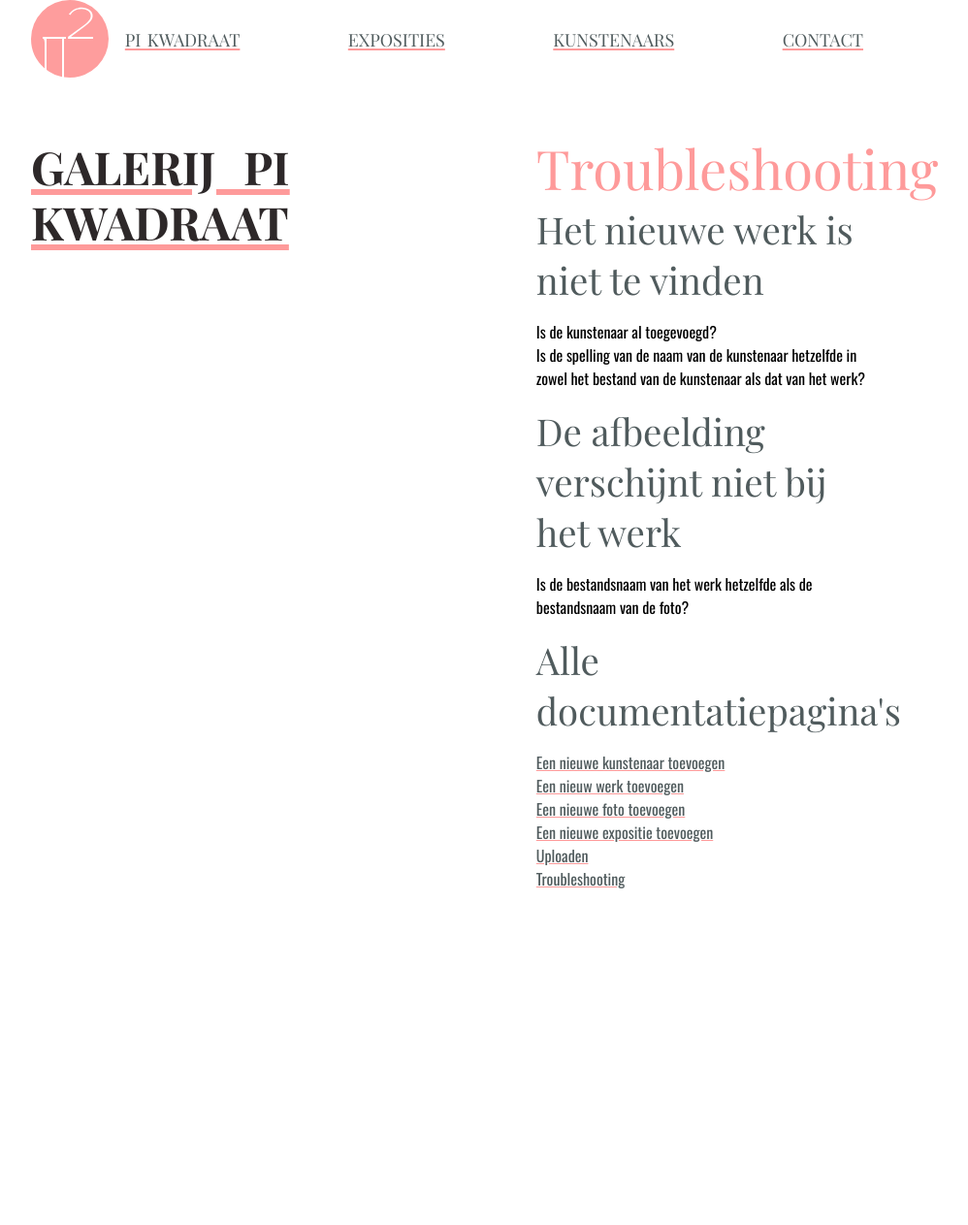
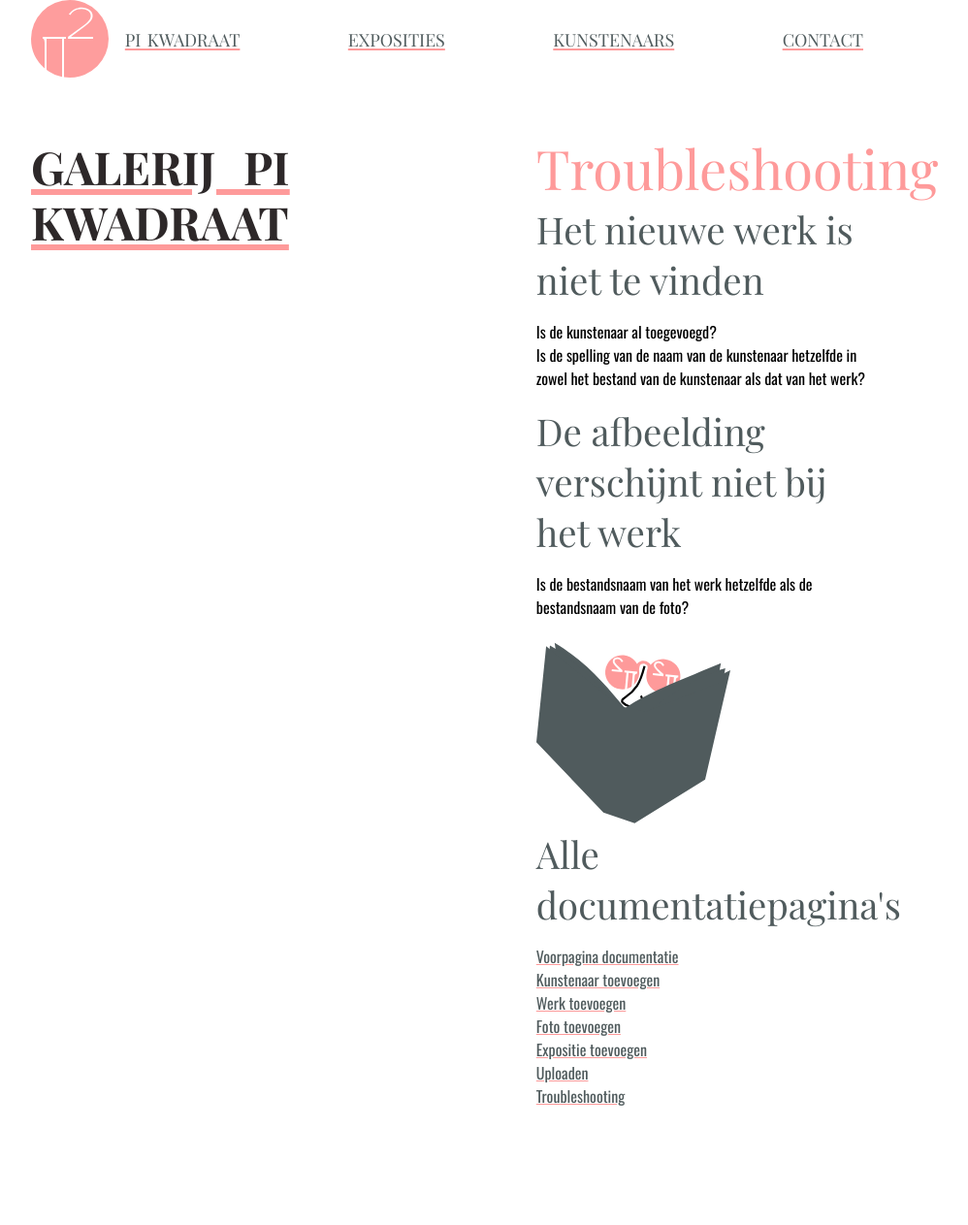
Before and after one commit to croketephji/pikwadraat, a Jekyll site: the page built from _documentatie/troubleshooting.md, in a window 1280 px wide. Shown: the whole page at 97% size, without its empty margins (174-1172 px from the left). Built offline with Jekyll 4.4.1, drawn with Linux system fonts in a browser that asks for light colours; before the commit the page ends 1039 px from its top, so only the background shows below that.

Commit message:
Voorpagina voor documentatie, plus cartoon

```diff
--- a/_layouts/documentatie.html
+++ b/_layouts/documentatie.html
@@ -4,12 +4,17 @@ layout: kunstenaar
 
 {{content}}
 
+<div class="textblock">
+    <img src="/assets/site/bookworm.svg" alt="Cartoon documentatie" class="cover" style="width:200px;height:200px;">
+</div>
+
 <h3>Alle documentatiepagina's</h3>
 <ul>
-  <li><a href="/documentatie/nieuwe-kunstenaar.html">Een nieuwe kunstenaar toevoegen</a></li>
-  <li><a href="/documentatie/nieuw-werk.html">Een nieuw werk toevoegen</a></li>
-  <li><a href="/documentatie/nieuwe-foto.html">Een nieuwe foto toevoegen</a></li>
-  <li><a href="/documentatie/nieuwe-expositie.html">Een nieuwe expositie toevoegen</a></li>
+  <li><a href="/documentatie/index.html">Voorpagina documentatie</a></li>
+  <li><a href="/documentatie/nieuwe-kunstenaar.html">Kunstenaar toevoegen</a></li>
+  <li><a href="/documentatie/nieuw-werk.html">Werk toevoegen</a></li>
+  <li><a href="/documentatie/nieuwe-foto.html">Foto toevoegen</a></li>
+  <li><a href="/documentatie/nieuwe-expositie.html">Expositie toevoegen</a></li>
   <li><a href="/documentatie/uploaden.html">Uploaden</a></li>
   <li><a href="/documentatie/troubleshooting.html">Troubleshooting</a></li>
 </ul>
```
Also changed, not shown: documentatie.html (added, +7 -0 lines), assets/site/bookworm.svg (added).
